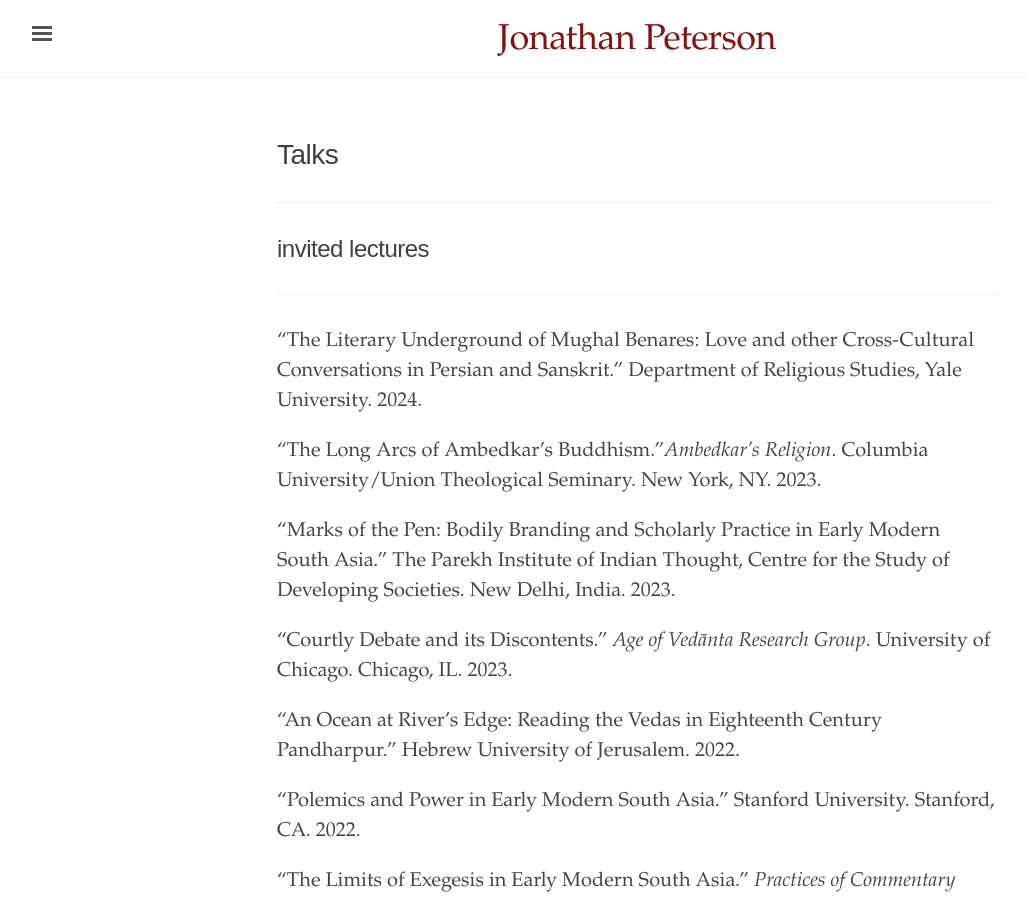
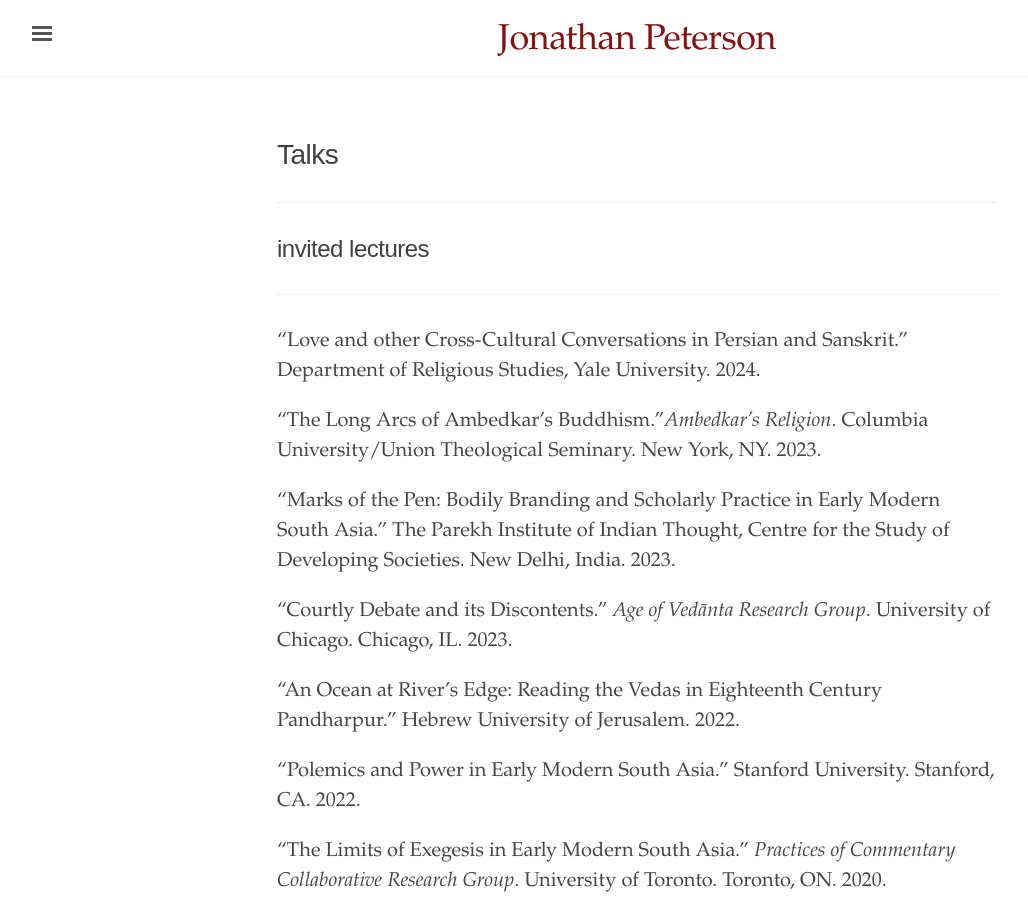
Before and after one commit to petersonjonath/personalwebpage, a Jekyll site: the page built from talks.md, in a window 1280 px wide and 900 px high. Shown: the whole window, without its empty margins (3-1031 px from the left). Built offline with Jekyll 4.4.1, drawn with Linux system fonts in a browser that asks for light colours.

Commit message:
Update talks.md

```diff
--- a/talks.md
+++ b/talks.md
@@ -7,7 +7,7 @@ title: Talks
 ## invited lectures
 ---
 
-"The Literary Underground of Mughal Benares: Love and other Cross-Cultural Conversations in Persian and Sanskrit." Department of Religious Studies, Yale University. 2024.
+"Love and other Cross-Cultural Conversations in Persian and Sanskrit." Department of Religious Studies, Yale University. 2024.
 
 “The Long Arcs of Ambedkar’s Buddhism.”*Ambedkar’s Religion*. Columbia University/Union Theological Seminary. New York, NY. 2023.
 
```
